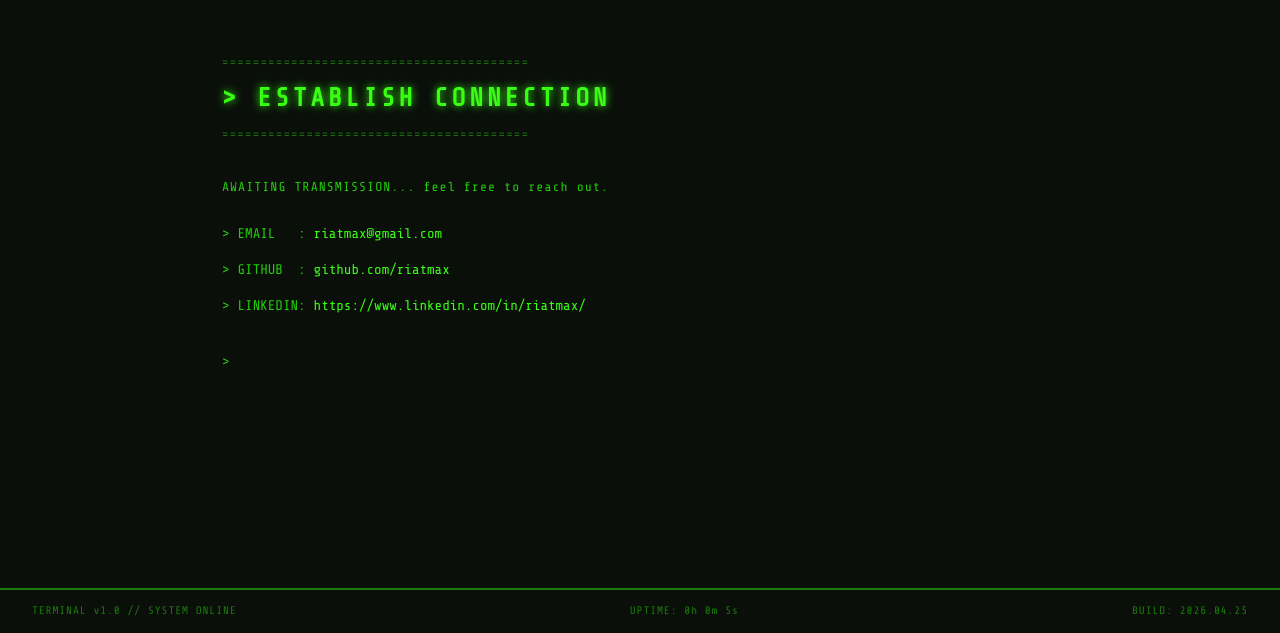
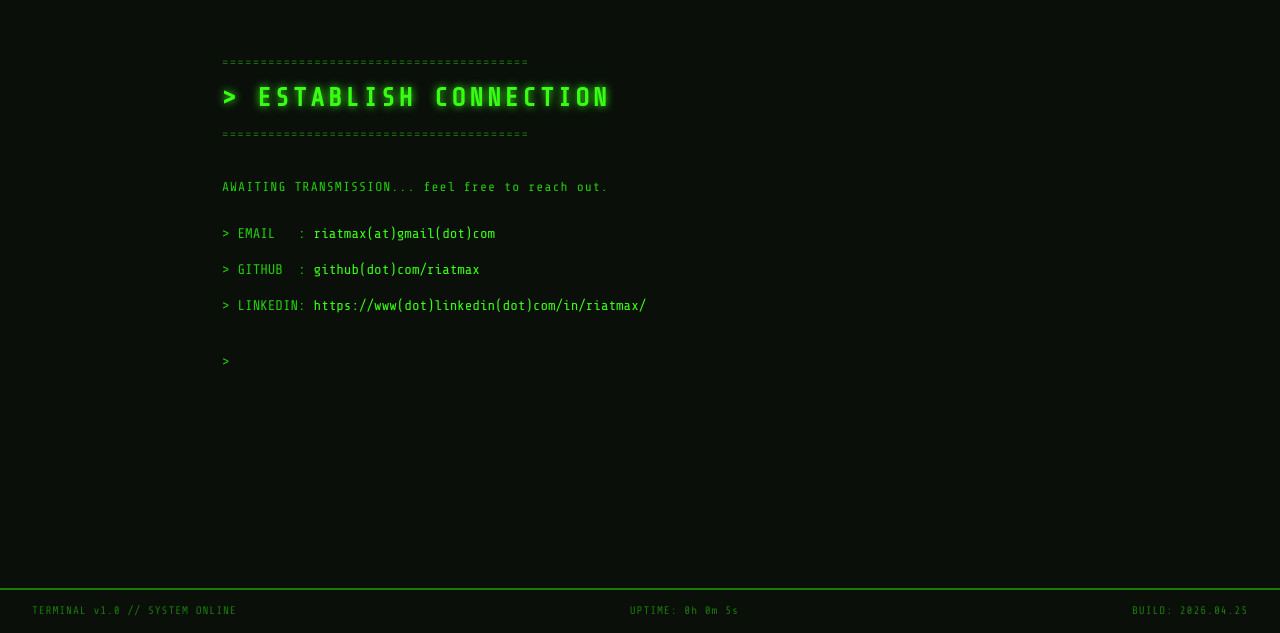
Before and after one commit to riatmax/MaxPortfolio, a plain HTML site: page index.html in a window 1280 px wide. Shown: the part 3501-4134 px from the top of the page. Drawn offline with nearby package versions, Linux system fonts and the light colour scheme.

Commit message:
fixed some security stuff

```diff
--- a/index.html
+++ b/index.html
@@ -221,9 +221,9 @@
           </div>
           <p class="contact-intro">AWAITING TRANSMISSION... feel free to reach out.</p>
           <ul class="contact-links">
-            <li><span class="prompt">&gt;</span> EMAIL &nbsp;&nbsp;: <a href="mailto:riatmax@gmail.com">riatmax@gmail.com</a></li>
-            <li><span class="prompt">&gt;</span> GITHUB &nbsp;: <a href="https://github.com/riatmax" target="_blank">github.com/riatmax</a></li>
-            <li><span class="prompt">&gt;</span> LINKEDIN: <a href="https://www.linkedin.com/in/riatmax/" target="_blank">https://www.linkedin.com/in/riatmax/</a></li>
+            <li><span class="prompt">&gt;</span> EMAIL &nbsp;&nbsp;: <a href="mailto:riatmax@gmail.com">riatmax(at)gmail(dot)com</a></li>
+            <li><span class="prompt">&gt;</span> GITHUB &nbsp;: <a href="https://github.com/riatmax" target="_blank">github(dot)com/riatmax</a></li>
+            <li><span class="prompt">&gt;</span> LINKEDIN: <a href="https://www.linkedin.com/in/riatmax/" target="_blank">https://www(dot)linkedin(dot)com/in/riatmax/</a></li>
           </ul>
           <div class="cursor-line" style="margin-top:2rem">&gt; <span class="cursor">_</span></div>
         </div>
```
